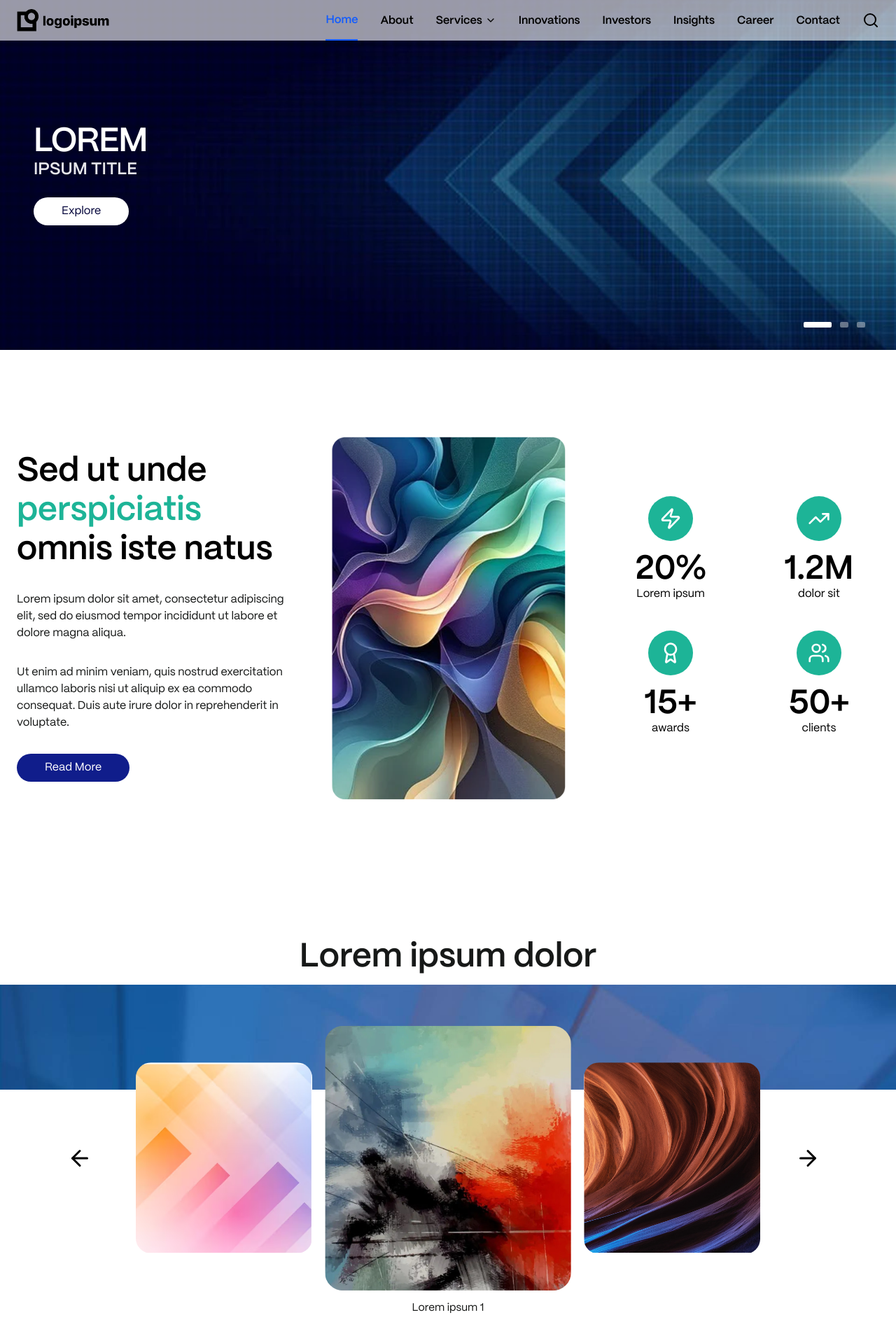
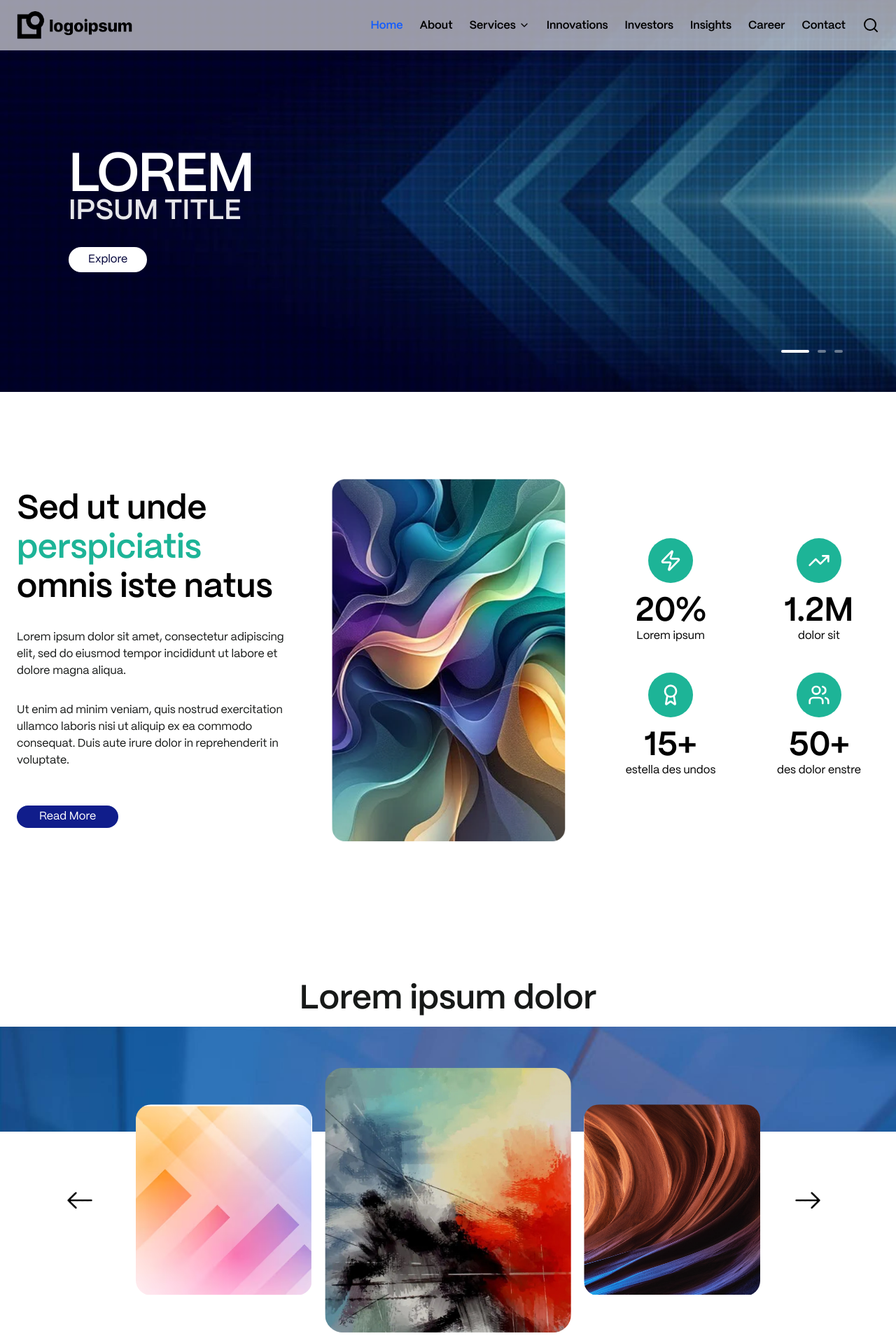
Before and after one commit to girishrajput/HGS-interview, a React (Vite) app: page / in a window 1280 px wide. Shown: the top 1919 px of the page at 70% size. Built offline with nearby package versions, Linux system fonts and the light colour scheme.

Commit message:
ui design changes

```diff
--- a/src/components/CenterSlider.jsx
+++ b/src/components/CenterSlider.jsx
@@ -6,6 +6,9 @@ import slider2 from "../assets/images/slider2.png";
 import slider3 from "../assets/images/slider3.png";
 import centerSliderBg from "../assets/images/center-slider-bg.jpg";
 import centerSlides from "../data/centerSlides.json";
+
+import ArrowR from "../assets/images/right-aerrow.svg";
+import ArrowL from "../assets/images/left-aerrow.svg";
 
 const CenterSlider = () => {
   const [index, setIndex] = useState(0);
@@ -39,9 +42,9 @@ const CenterSlider = () => {
         <h2 className="text-4xl sm:text-5xl font-semibold text-center mb-4 md:mb-16 text-custom-dark font-mori">
           Lorem ipsum dolor
         </h2>
-        <div className="">
+
           <div
-            className="relative flex items-center justify-center h-[370px] md:h-[400px]"
+            className="relative flex items-center justify-center h-[300px] md:h-[400px]"
             onMouseEnter={() => setIsHovered(true)}
             onMouseLeave={() => setIsHovered(false)}
           >
@@ -95,16 +98,15 @@ const CenterSlider = () => {
               onClick={prev}
               className="absolute left-4 z-30 transition-all flex items-center justify-center cursor-pointer"
             >
-              <ArrowLeft className="w-auto h-9" />
+              <img src={ArrowL} alt="Previous" className="w-auto h-6" />
             </button>
             <button
               onClick={next}
               className="absolute right-4 z-30 p-3 transition-all flex items-center justify-center cursor-pointer"
             >
-             <ArrowRight className="w-auto h-9" />
+             <img src={ArrowR} alt="Previous" className="w-auto h-6" />
             </button>
           </div>
-        </div>
       </div>
     </section>
   );
--- a/src/components/ContentSection.jsx
+++ b/src/components/ContentSection.jsx
@@ -17,7 +17,7 @@ function ContentSection() {
         <p className="text-custom-dark mb-4 font-normal">
           Ut enim ad minim veniam, quis nostrud exercitation ullamco laboris nisi ut aliquip ex ea commodo consequat. Duis aute irure dolor in reprehenderit in voluptate.
         </p>
-        <button className="bg-dark-blue text-white px-10 py-2 rounded-full hover:bg-brand-teal transition-colors cursor-pointer">
+        <button className="bg-dark-blue text-white px-8 py-1 rounded-full hover:bg-brand-teal transition-colors cursor-pointer md:mt-5">
           Read More
         </button>
       </div>
--- a/src/components/Footer.jsx
+++ b/src/components/Footer.jsx
@@ -1,6 +1,6 @@
 function Footer() {
   return (
-    <footer className="bg-dark-blue-footer text-2xl text-white text-center py-14 font-semibold mt-24">
+    <footer className="bg-dark-blue-footer text-2xl text-white text-center py-16 font-semibold mt-24">
       Footer
     </footer>
   );
--- a/src/components/Header.jsx
+++ b/src/components/Header.jsx
@@ -27,17 +27,17 @@ function Header() {
           <img
             src={logo}
             alt="Logo"
-            className={`h-8 transition-all ${!scrolled && " "}`}
+            className={`h-10 transition-all ${!scrolled && " "}`}
           />
         </Link>
 
         {/* --- DESKTOP NAV --- */}
-        <nav className="hidden md:flex gap-8 items-center">
+        <nav className="hidden md:flex gap-6 items-center">
           <NavLink
             to="/"
             className={({ isActive }) =>
-              `font-semibold hover:text-blue-600 py-4 transition-colors ${isActive
-                ? "text-blue-600 border-b-2 border-blue-600"
+              `font-semibold hover:text-blue-600 py-6 transition-colors ${isActive
+                ? "text-blue-600 border-b-0 border-blue-600"
                 : scrolled
                   ? "text-gray-800"
                   : "text-black"
@@ -50,8 +50,8 @@ function Header() {
           <NavLink
             to="/about"
             className={({ isActive }) =>
-              `font-semibold hover:text-blue-600 py-4 transition-colors ${isActive
-                ? "text-blue-600 border-b-2 border-blue-600"
+              `font-semibold hover:text-blue-600 py-6 transition-colors ${isActive
+                ? "text-blue-600 border-b-0 border-blue-600"
                 : scrolled
                   ? "text-gray-800"
                   : "text-black"
@@ -67,7 +67,7 @@ function Header() {
             className="static"
           >
             <span
-              className={`cursor-pointer flex items-center gap-1 font-semibold hover:text-blue-600 py-4 ${scrolled ? "text-gray-800" : "text-black"
+              className={`cursor-pointer flex items-center gap-1 font-semibold hover:text-blue-600 py-6 ${scrolled ? "text-gray-800" : "text-black"
                 }`}
             >
               Services{" "}
@@ -80,28 +80,28 @@ function Header() {
           </div>
 
           <span
-            className={`cursor-pointer font-semibold hover:text-blue-600 py-4 ${scrolled ? "text-gray-800" : "text-black"
+            className={`cursor-pointer font-semibold hover:text-blue-600 py-6 ${scrolled ? "text-gray-800" : "text-black"
               }`}
             onClick={() => {}}
           >
             Innovations
           </span>
           <span
-            className={`cursor-pointer font-semibold hover:text-blue-600 py-4 ${scrolled ? "text-gray-800" : "text-black"
+            className={`cursor-pointer font-semibold hover:text-blue-600 py-6 ${scrolled ? "text-gray-800" : "text-black"
               }`}
             onClick={() => {}}
           >
             Investors
           </span>
           <span
-            className={`cursor-pointer font-semibold hover:text-blue-600 py-4 ${scrolled ? "text-gray-800" : "text-black"
+            className={`cursor-pointer font-semibold hover:text-blue-600 py-6 ${scrolled ? "text-gray-800" : "text-black"
               }`}
             onClick={() => {}}
           >
             Insights
           </span>
           <span
-            className={`cursor-pointer font-semibold hover:text-blue-600 py-4 ${scrolled ? "text-gray-800" : "text-black"
+            className={`cursor-pointer font-semibold hover:text-blue-600 py-6 ${scrolled ? "text-gray-800" : "text-black"
               }`}
             onClick={() => {}}
           >
@@ -111,8 +111,8 @@ function Header() {
           <NavLink
             to="/contact"
             className={({ isActive }) =>
-              `font-semibold hover:text-blue-600 py-4 transition-colors ${isActive
-                ? "text-blue-600 border-b-2 border-blue-600"
+              `font-semibold hover:text-blue-600 py-6 transition-colors ${isActive
+                ? "text-blue-600 border-b-0 border-blue-600"
                 : scrolled
                   ? "text-gray-800"
                   : "text-black"
@@ -123,7 +123,7 @@ function Header() {
           </NavLink>
 
           <Link to="/search"
-            className={`font-semibold hover:text-blue-600 py-4 ${scrolled ? "text-gray-800" : "text-black"
+            className={`font-semibold hover:text-blue-600 py-6 ${scrolled ? "text-gray-800" : "text-black"
               }`}
           >
             <Search />
--- a/src/components/HeroSlider.jsx
+++ b/src/components/HeroSlider.jsx
@@ -27,7 +27,7 @@ function HeroSlider() {
 
   return (
     <section
-      className="h-[500px] bg-cover bg-center flex items-center relative transition-all duration-1000 ease-in-out"
+      className="h-[560px] bg-cover bg-center flex items-center relative transition-all duration-1000 ease-in-out"
       style={{ backgroundImage: `url(${currentSlide.image})` }}
     >
       {/* Overlay */}
@@ -35,25 +35,25 @@ function HeroSlider() {
 
       <div className="relative z-10 w-full max-w-7xl mx-auto text-white px-6 text-left ps-12">
         {/* Title */}
-        <h1 className="text-5xl font-semibold uppercase tracking-tight transition-all duration-500">
+        <h1 className="text-5xl md:text-[78px] md:pl-[50px] md:pt-[40px] font-semibold uppercase tracking-tight transition-all duration-500">
           {currentSlide.title}
         </h1>
-        <p className="text-2xl font-semibold mb-6 opacity-90">
+        <p className="text-2xl font-semibold mb-6 opacity-90 md:pl-[50px] md:text-[40px] md:-mt-3.5">
           {currentSlide.subtitle}
         </p>
 
-        <button className="bg-white font-normal text-[#02033a] px-10 py-2 rounded-full hover:bg-gray-200 transition-colors cursor-pointer">
+        <button className="bg-white md:ml-[50px] font-normal text-[#02033a] px-7 py-1.5 rounded-full hover:bg-gray-200 transition-colors cursor-pointer">
           {currentSlide.buttonText}
         </button>
       </div>
 
       {/* --- Navigation --- */}
-      <div className="absolute bottom-8 right-0 -translate-x-1/2 flex gap-3 z-20">
+      <div className="absolute bottom-14 right-8 -translate-x-1/2 flex gap-3 z-20">
         {slidesData.map((_, i) => (
           <button
             key={i}
             onClick={() => setIndex(i)}
-            className={`h-2 rounded-xs transition-all duration-500 ${
+            className={`h-1 rounded-xs transition-all duration-500 ${
               index === i ? "bg-white w-10" : "bg-white/40 w-3 hover:bg-white/60"
             }`}
             aria-label={`Go to slide ${i + 1}`}
--- a/src/data/statistics.json
+++ b/src/data/statistics.json
@@ -12,11 +12,11 @@
   {
     "icon": "Award",
     "value": "15+",
-    "label": "awards"
+    "label": "estella des undos"
   },
   {
     "icon": "Users",
     "value": "50+",
-    "label": "clients"
+    "label": "des dolor enstre"
   }
 ]
```
Also changed, not shown: src/assets/images/left-aerrow.svg (added), src/assets/images/right-aerrow.svg (added).
